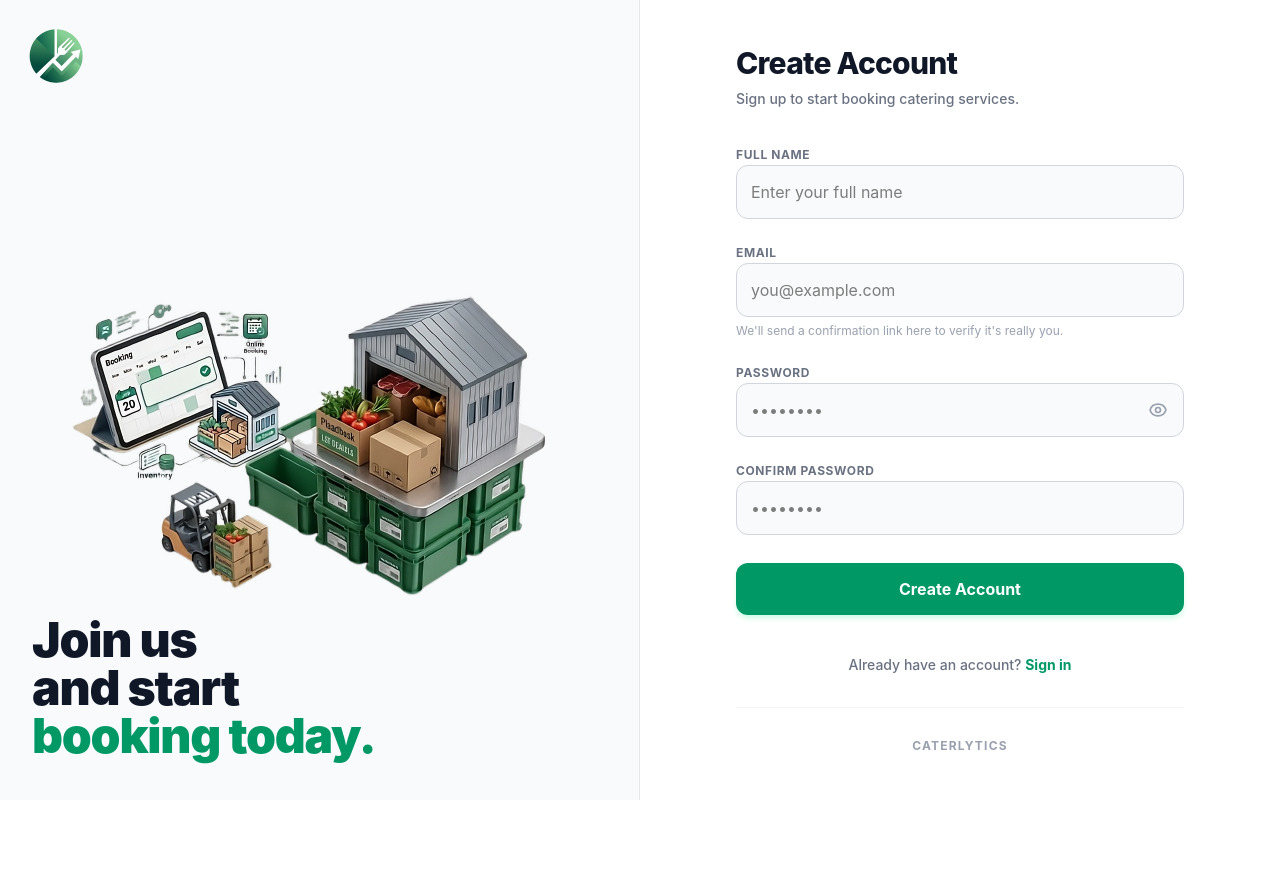
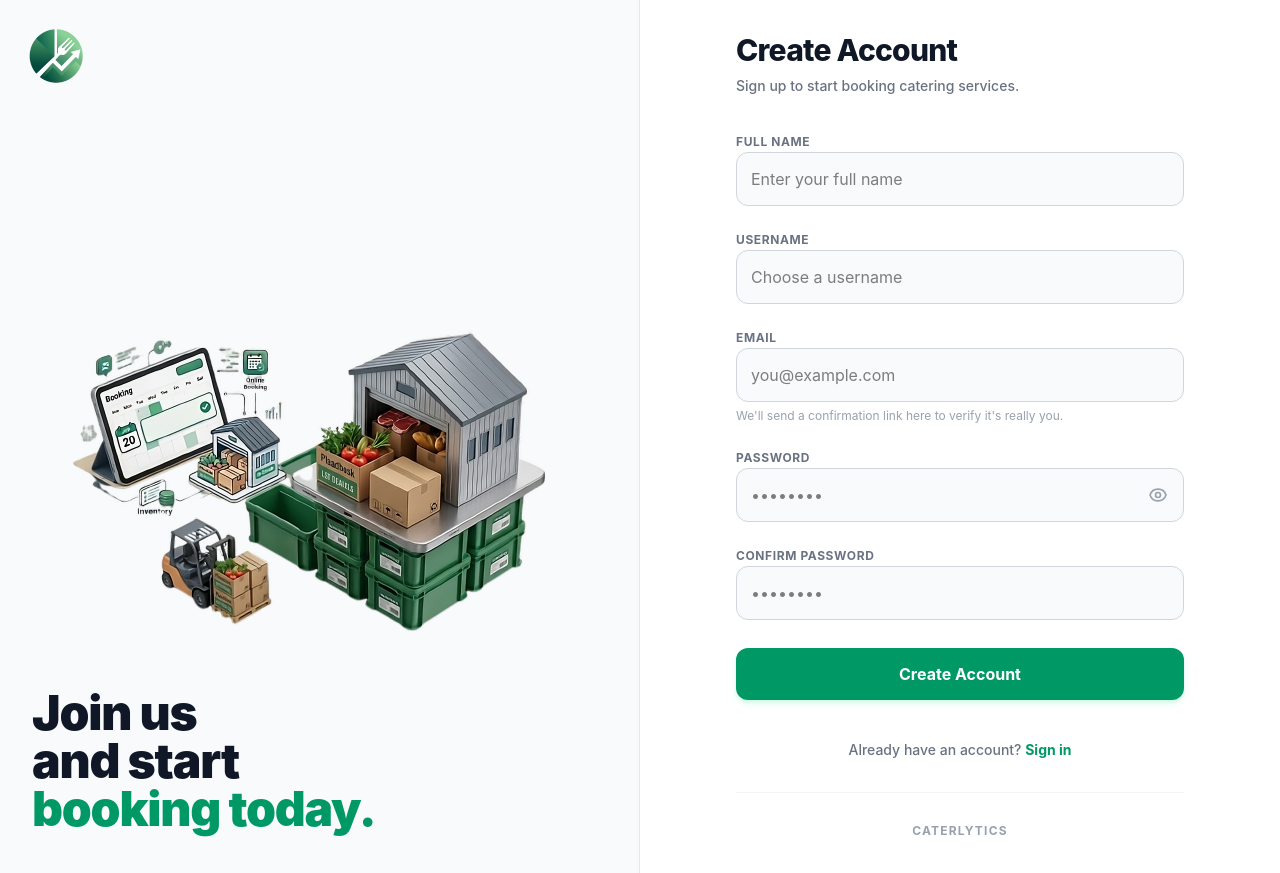
Before and after one commit to jmrvls/caterlytics-frontend, a Vue app: page /register in a window 1280 px wide. Before the commit the page ends 800 px from the top, so only its background shows below. Built offline with nearby package versions, Linux system fonts and the light colour scheme.

Commit message:
add other featured

```diff
--- a/src/Views/RegisterView.vue
+++ b/src/Views/RegisterView.vue
@@ -50,6 +50,11 @@
             <div class="space-y-1.5">
               <label class="text-xs font-bold uppercase tracking-wider text-gray-500">Full Name</label>
               <input type="text" v-model="form.full_name" placeholder="Enter your full name" class="w-full p-3.5 bg-gray-50 border border-gray-300 rounded-xl focus:outline-none focus:ring-2 focus:ring-emerald-500 focus:border-emerald-500 transition" required />
+            </div>
+
+            <div class="space-y-1.5">
+              <label class="text-xs font-bold uppercase tracking-wider text-gray-500">Username</label>
+              <input type="text" v-model="form.username" placeholder="Choose a username" class="w-full p-3.5 bg-gray-50 border border-gray-300 rounded-xl focus:outline-none focus:ring-2 focus:ring-emerald-500 focus:border-emerald-500 transition" required />
             </div>
 
             <div class="space-y-1.5">
@@ -150,6 +155,7 @@ const accountCreated = ref(false)
 
 const form = ref({
   full_name: '',
+  username: '',
   email: '',
   password: '',
   confirmPassword: ''
@@ -176,11 +182,7 @@ const handleRegister = async () => {
   isLoading.value = true
 
   try {
-    // Clients no longer pick a username — they log in with their email.
-    // authService's usernameToEmail() already treats any "@"-containing
-    // value as an email directly, so we just store the email as the
-    // username too and everything downstream keeps working.
-    await registerUser(form.value.email, form.value.email, form.value.password, form.value.full_name)
+    await registerUser(form.value.username, form.value.email, form.value.password, form.value.full_name)
     accountCreated.value = true
   } catch (error) {
     if (error.response && error.response.data && error.response.data.error) {
```
